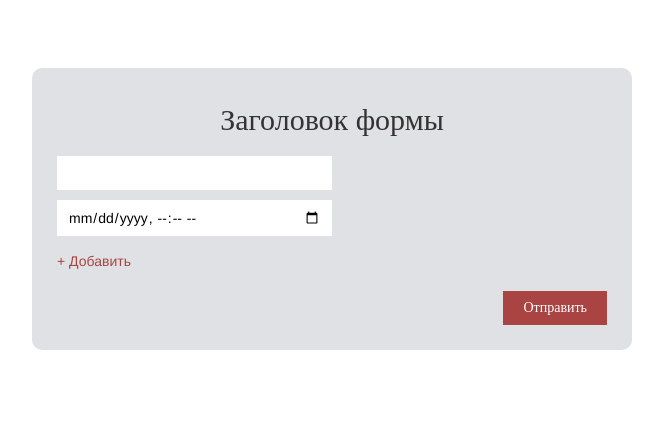
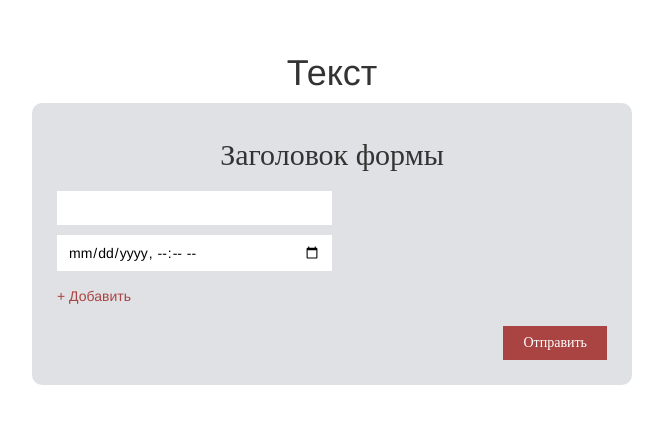
Before and after one commit to Igoryan93/Igoryan93.github.io, a plain HTML site: page index.html in a window 1280 px wide. Shown: the part 191-614 px from the top of the page, without its empty margins (308-971 px from the left). Drawn offline with Linux system fonts and the light colour scheme; a web font is replaced by a local one.

Commit message:
Изменения

```diff
--- a/index.html
+++ b/index.html
@@ -10,6 +10,7 @@
 </head>
 <body>
 
+	<h1>Текст</h1>
 
 	<form class="form">
 		<h2>Заголовок формы</h2>
```
